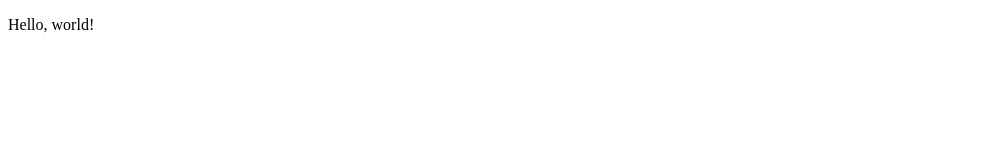
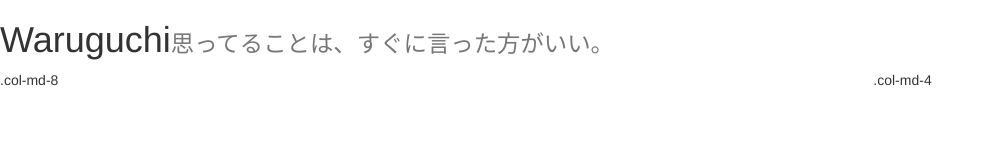
Before and after one commit to horthinpark/waruguchi, a website: page views/index.html in a window 1280 px wide. Shown: the whole page, without its empty margins (0-994 px from the left). Drawn offline with nearby package versions, Linux system fonts and the light colour scheme.

Commit message:
bootstrap読み込み

```diff
--- a/views/index.html
+++ b/views/index.html
@@ -1,11 +1,19 @@
 <!DOCTYPE html>
-<html lang="ja">
+<html lang="ja" ng-app="waruguchiApp">
 <head>
   <meta charset="UTF-8">
   <title>Waruguchi</title>
   <script src='https://ajax.googleapis.com/ajax/libs/angularjs/1.2.0/angular.min.js'></script>
+  <!-- Latest compiled and minified CSS -->
+  <link rel="stylesheet" href="https://maxcdn.bootstrapcdn.com/bootstrap/3.3.1/css/bootstrap.min.css">
+  <!-- Latest compiled and minified JavaScript -->
+  <script src="https://maxcdn.bootstrapcdn.com/bootstrap/3.3.1/js/bootstrap.min.js"></script>
 </head>
 <body>
-  <p>Hello, world!</p>
+  <h1>Waruguchi<small>思ってることは、すぐに言った方がいい。</small></h1>
+  <div class="row">
+    <div class="col-md-8">.col-md-8</div>
+    <div class="col-md-4">.col-md-4</div>
+  </div>
 </body>
 </html>
```
